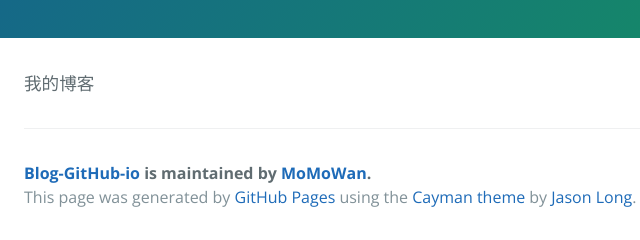
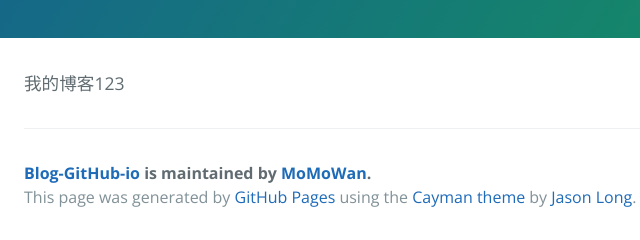
Before and after one commit to MoMoWan/blog-github-io, a plain HTML site: page index.html in a window 1280 px wide. Shown: the part 345-585 px from the top of the page, 200-840 px from the left. Drawn offline with nearby package versions, Linux system fonts and the light colour scheme.

Commit message:
Update index.html

```diff
--- a/index.html
+++ b/index.html
@@ -19,7 +19,7 @@
     </section>
 
     <section class="main-content">
-      <p>我的博客</p>
+      <p>我的博客123</p>
 
       <footer class="site-footer">
         <span class="site-footer-owner"><a href="https://github.com/MoMoWan/blog-github-io">Blog-GitHub-io</a> is maintained by <a href="https://github.com/MoMoWan">MoMoWan</a>.</span>
```
